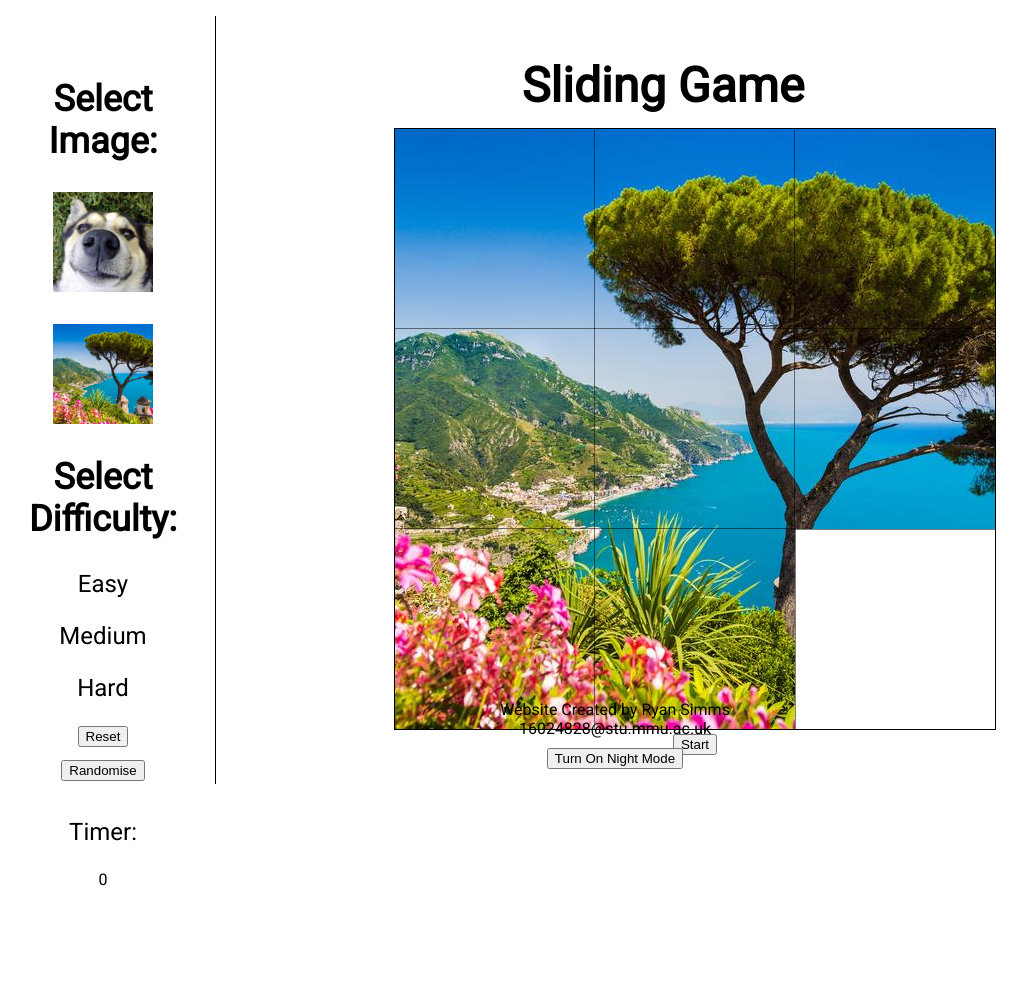
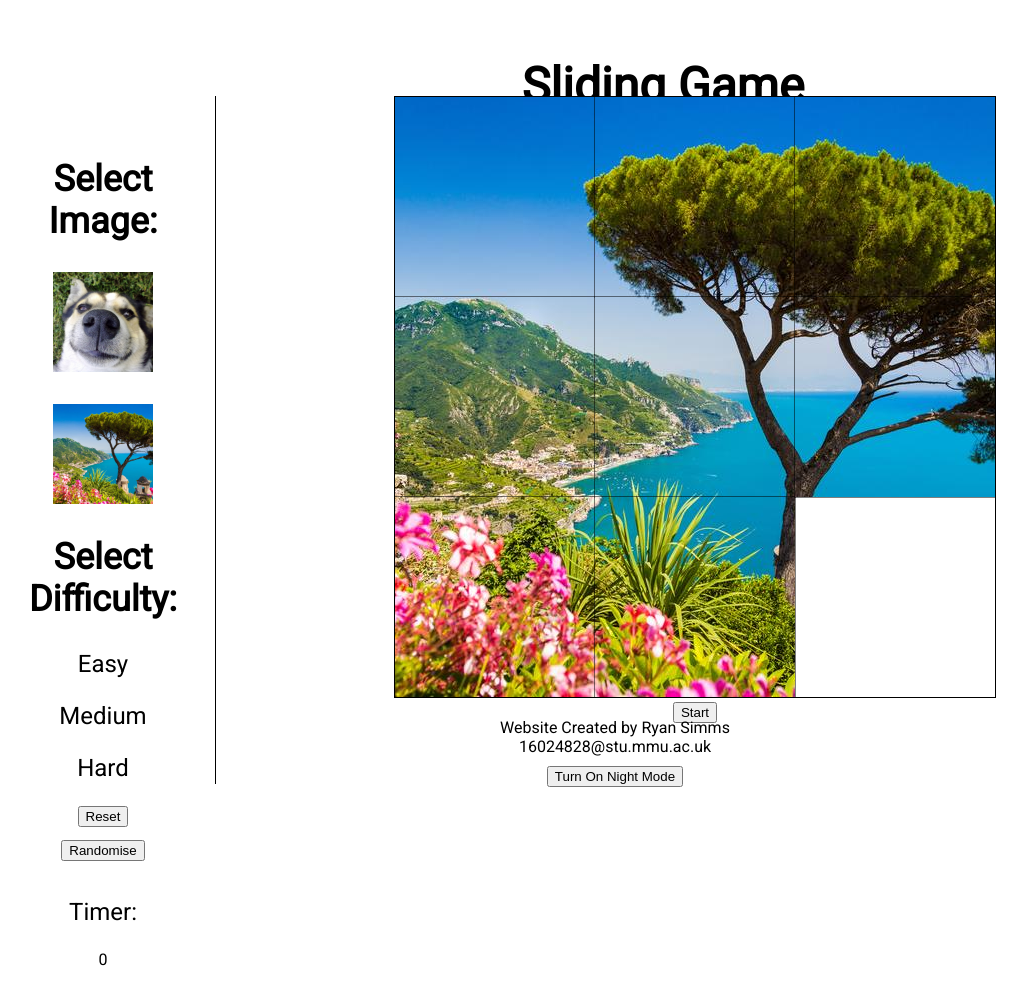
Before and after one commit to SlidingTile/SlidingTileRep, a PHP site: page / in a window 1280 px wide. Shown: the whole page, without its empty margins (25-1052 px from the left). Before the commit the page ends 886 px from the top, so only its background shows below. Run offline with PHP 8.4, Linux system fonts and the light colour scheme.

Commit message:
Update lightStyle.css

```diff
--- a/code/production/css/lightStyle.css
+++ b/code/production/css/lightStyle.css
@@ -55,14 +55,7 @@
 
 	/*Secondary heading*/
 	h2 {
-		font-size: 2.75em;
-		max-width: 100%;
-		max-height: 100%;
-	}
-
-	/*Tertiary heading*/
-	h3 {
-		font-size: 2.5em;
+		font-size: 2em;
 		max-width: 100%;
 		max-height: 100%;
 	}
@@ -98,7 +91,6 @@
 		position: absolute;
 		left: 0;
 		bottom: 0;
-		height: 100px;
 		width: 100%;
 		overflow: hidden;
 		text-align: center;
@@ -112,13 +104,12 @@
 	#mainContent {
 		position: absolute;
 		left: 10em; top: 6em; right: 0; bottom: 1em;
-		padding: 2em;
 		text-align: center;
 	}
 
 	#sideBar {
 		position: absolute;
-		left: 1em; top: 1em; bottom: 1em;
+		left: 1em; top: 6em; bottom: 1em;
 		width: 10em;
 		text-align: center;
 		padding: 2em;
```
